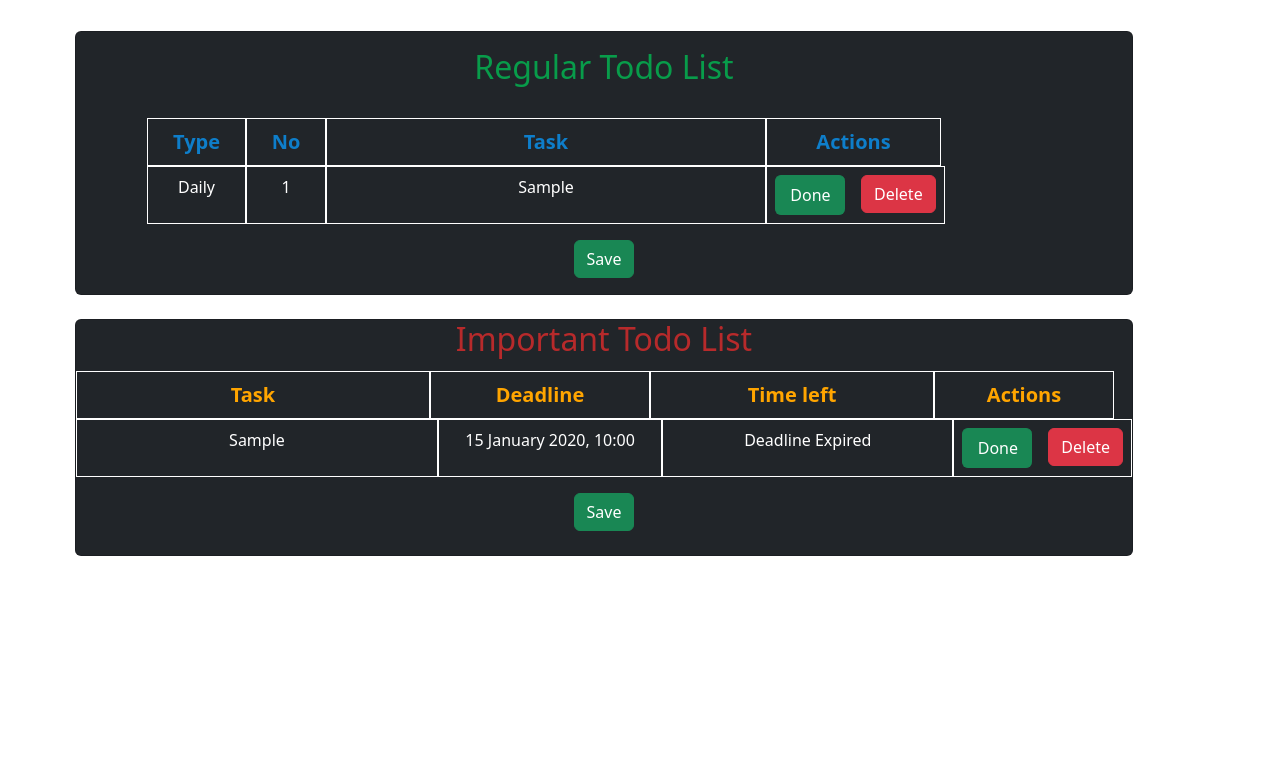
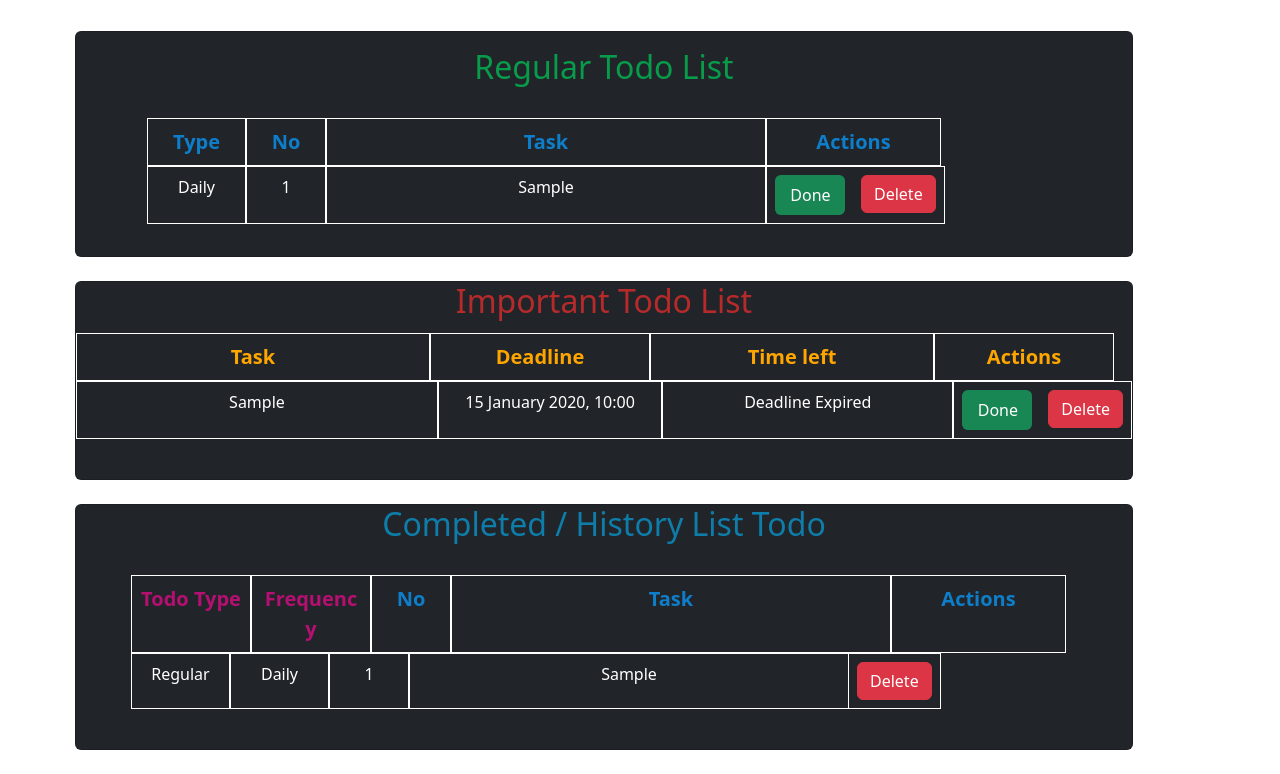
Before and after one commit to AnggiAnggiana/To-do-list-project, a Django app: page /todo/todo_list/ in a window 1280 px wide. Shown: the part 465-1239 px from the top of the page. Before the commit the page ends 1021 px from the top, so only its background shows below. Run offline with Django 4.2, Linux system fonts and the light colour scheme; a user stored in the database is signed in; tables that the repository leaves empty hold one stand-in row (values such as "Sample post").

Commit message:
Display data in 'Completed_todo_list' transferred from 'Regular-todo_list'

```diff
--- a/todo/admin.py
+++ b/todo/admin.py
@@ -5,4 +5,4 @@ from .models import Completed_todo_list
 
 admin.site.register(Regular_todo_list, list_display=['task', 'completed'])
 admin.site.register(Urgent_todo_list, list_display=['task', 'due_date', 'completed'])
-admin.site.register(Completed_todo_list, list_display=['task'])
+admin.site.register(Completed_todo_list, list_display=['task_types','frequency', 'task'])
--- a/todo/models.py
+++ b/todo/models.py
@@ -38,15 +38,24 @@ class Urgent_todo_list(models.Model):
         self.delete()
 
 class Completed_todo_list(models.Model):
+    REGULAR = 'Regular'
+    URGENT= 'Important'
+    TASK_TYPES_CHOICES = [
+        (REGULAR, 'Regular'),
+        (URGENT, 'Urgent'),
+    ]
+
     task = models.CharField(max_length=300)
+    task_types = models.CharField(max_length=50, choices=TASK_TYPES_CHOICES, null=True, blank=True)
+    frequency = models.CharField(max_length=50, choices=Regular_todo_list.FREQUENCY_LEVEL, null=True, blank=True)
 
     # Add the task from urgent_todo_list & Add the task from regular_todo_list
     @classmethod
     def move_task(cls, urgent_todo=None, regular_todo=None):        #cls = class
         if urgent_todo:
-            cls.objects.create(task=urgent_todo.task)
+            cls.objects.create(task=urgent_todo.task, task_types=cls.URGENT)
         elif regular_todo:
-            cls.objects.create(task=regular_todo.task)
+            cls.objects.create(task=regular_todo.task, task_types=cls.REGULAR, frequency=regular_todo.frequency)
 
     # Restore task from Completed_todo_list to Regular_todo_list
     @classmethod
--- a/todo/templates/todo/myTodo.html
+++ b/todo/templates/todo/myTodo.html
@@ -79,7 +79,7 @@
                                     {% for regular in tasks %}
                                         <tbody class="table-dark task-container">
                                             <tr>
-                                                <td class="card-text">{{ regular.frequency }}</td>
+                                                <td class="card-text">{{ frequency }}</td>
                                                 <td class="nomor">{{ forloop.counter }}</td>
                                                 <td class="task-text"> {{ regular.task }} </td>
                                                 <td colspan="2" class="completed-form-reg">
@@ -100,9 +100,6 @@
                                     {% endfor %}
                                 </table>
                             {% endfor %}
-                            <div class="mid-element">
-                                <button type="submit" class="btn btn-success">Save</button>
-                            </div>
                         </div>
                     </div>
                 </div>
@@ -150,15 +147,77 @@
                                     {% endfor %}
                                 </table>
                             {% endfor %}
-                            <div class="mid-element">
-                                <button type="submit" class="btn btn-success">Save</button>
-                            </div>
                             <br>
                         </div>
                     </div>
                 </div>
                 <br>
-
+                <div class="result_card_completed">
+                    <div class="card">
+                        <div class="card-size">
+                            <div class="mid-element">
+                                <h2 class="card-title-completed">Completed / History List Todo</h2>
+                            </div>
+                            <br>
+                            {% for regular in completed_regular_tasks %}
+                                <table class="table table-columns table-hover reg-list">
+                                    <thead class="table-dark">
+                                        {% if forloop.first %}
+                                        <tr>
+                                            <td class="todo-tipe">Todo Type</td>
+                                            <td class="frequency-tipe">Frequency</td>
+                                            <td class="number">No</td>
+                                            <td class="task-reg">Task</td>
+                                            <td class="status-reg">Actions</td>
+                                        </tr>
+                                        {% endif %}
+                                    </thead>
+                                    <tbody class="table-dark task-container">
+                                        <tr>
+                                            <td class="card-text">{{ regular.task_types }}</td>
+                                            <td class="card-text">{{ regular.frequency }}</td>
+                                            <td class="nomor">{{ forloop.counter }}</td>
+                                            <td class="task-text"> {{ regular.task }} </td>
+                                            <td class="delete-form-reg">
+                                                <form method="post" action="{% url 'delete_todo' 'regular' regular.id %}">
+                                                    {% csrf_token %}
+                                                    <button class="btn btn-danger" type="submit">Delete</button>
+                                                </form>
+                                            </td>
+                                        </tr>
+                                    </tbody>
+                                </table>
+                            {% endfor %}
+                            <br>
+                            {% for important in completed_important_tasks %}
+                                <table class="table table-columns table-hover lebar">
+                                    <thead class="table-dark">
+                                        {% if forloop.first %}
+                                            <tr>
+                                                <td class="task-imp">Task</td>
+                                                <td class="deadline-imp">Deadline<br></td>
+                                                <td class="remain-time-imp">Time left</td>
+                                                <td class="status-imp">Actions</td>
+                                            </tr>
+                                        {% endif %}
+                                    </thead>
+                                    <tbody class="table-dark urgent">
+                                        <tr>
+                                            <td class="card-text">{{ urgent.task_types }}</td>
+                                            <td class="nomor">{{ forloop.counter }}</td>
+                                            <td class="task-text">{{ urgent.task }}</td>
+                                            <td class="delete-form-reg">
+                                                <form method="post" action="{% url 'delete_todo' 'important' important.id %}">
+                                                    {% csrf_token %}
+                                                    <button class="btn btn-danger" type="submit">Delete</button>
+                                                </form>
+                                            </td>
+                                        </tr>
+                                    </tbody>
+                                </table>
+                            {% endfor %}
+                        </div>
+                    </div>
                 </div>
             </div>
         </section>
@@ -384,6 +443,16 @@
                 width: 150px;
             }
 
+            .todo-tipe, .frequency-tipe {
+                width: 120px;
+            }
+
+            td.todo-tipe, td.frequency-tipe {
+                color: rgba(223, 9, 133, 0.781);
+                font-weight: bold;
+                font-size: 20px;
+            }
+
         </style>
     </body>
 {% endblock %}
--- a/todo/views.py
+++ b/todo/views.py
@@ -56,7 +56,7 @@ def todo_list(request):
 
         if regular_move_to_completed_task:
             reg_task_to_move = Regular_todo_list.objects.get(task=regular_move_to_completed_task)
-            Completed_todo_list.objects.create(task=reg_task_to_move.task)
+            Completed_todo_list.move_task(regular_todo=reg_task_to_move)
             reg_task_to_move.delete()
             messages.success(request, 'Congratulations, you successfully completed your regular task')
             return redirect('todo_list')
@@ -70,12 +70,15 @@ def todo_list(request):
 
     regular_task = Regular_todo_list.objects.all()
     important_task = Urgent_todo_list.objects.all()
-    completed_task = Completed_todo_list.objects.all()
 
     # Grouping element regular_form by frequncy (regular task)
     regular_task_group = {k: list(g) for k, g in groupby(sorted(regular_task, key=lambda x: x.frequency), key=lambda x: x.frequency)}
     # Grouping element in important task
     important_task_group = {k: list(g) for k, g in groupby(sorted(important_task, key=lambda x: x.task), key=lambda x: x.task)}
+
+    # Get completed tasks of 'Regular' and 'Urgent' separately
+    completed_regular_tasks = Completed_todo_list.objects.filter(task_types=Completed_todo_list.REGULAR)
+    completed_important_tasks = Completed_todo_list.objects.filter(task_types=Completed_todo_list.URGENT)
 
     return render(request, 'todo/myTodo.html', {
         'regular_form': regular_form,
@@ -87,7 +90,8 @@ def todo_list(request):
         'important_task_group': important_task_group,
         'regular_move_to_completed_task': regular_move_to_completed_task,
         'important_move_to_completed_task': important_move_to_completed_task,
-        'completed_task': completed_task,
+        'completed_regular_tasks': completed_regular_tasks,
+        'completed_important_tasks': completed_important_tasks,
     })
 
 @login_required
```
Also changed, not shown: todo/migrations/0004_completed_todo_list_task_types.py (added), todo/migrations/0005_alter_completed_todo_list_task_types.py (added), todo/migrations/0006_completed_todo_list_frequency.py (added).
